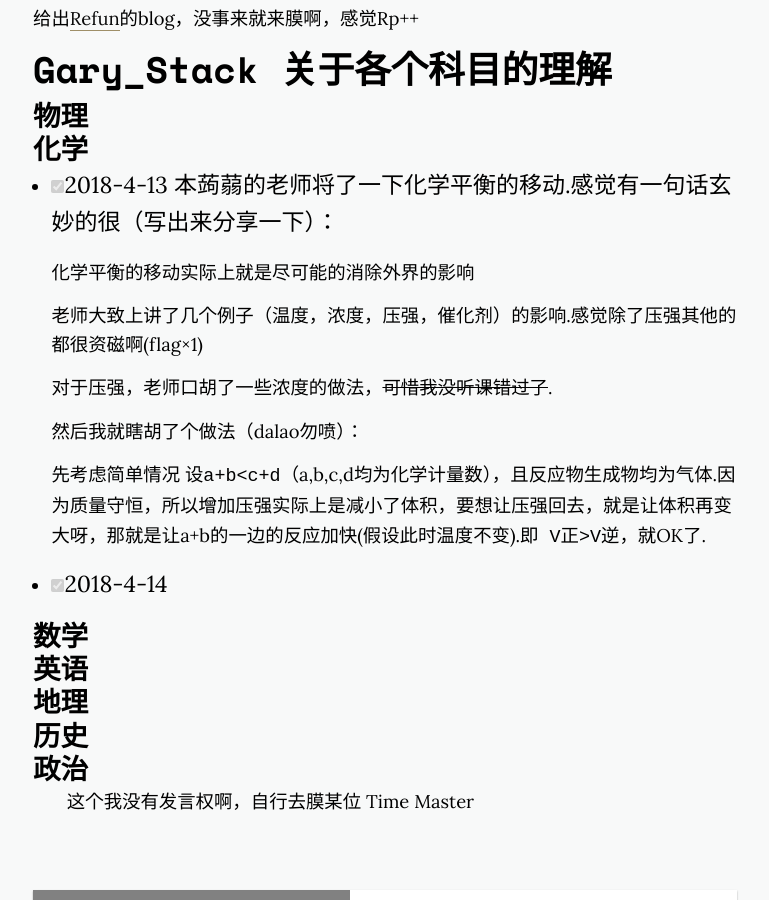
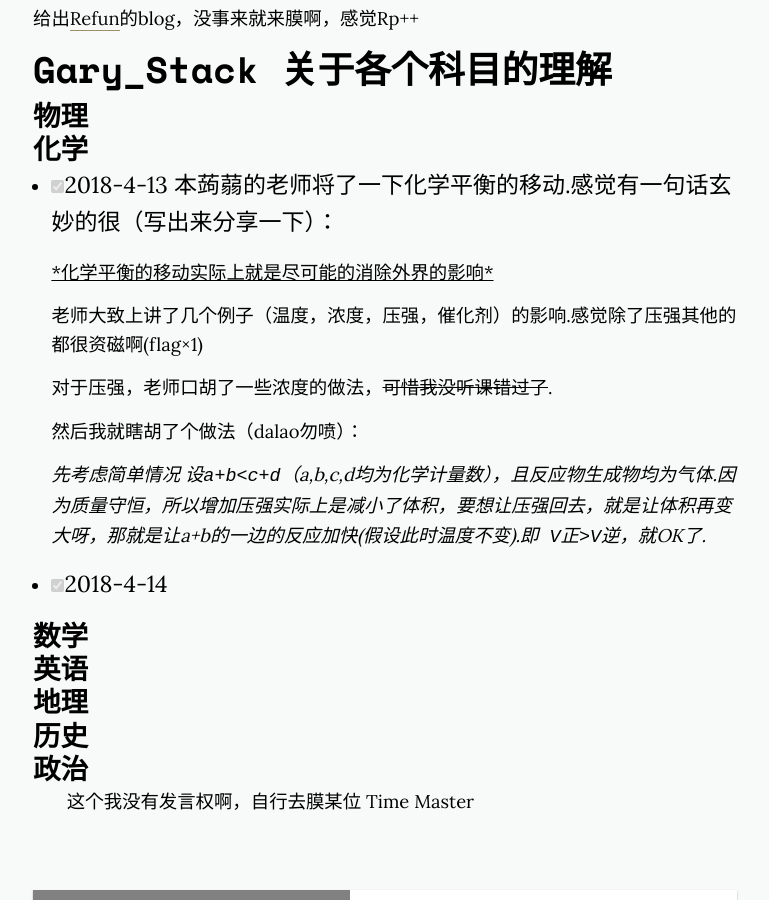
Before and after one commit to GaryStack/project-lambda.github.io, a Jekyll site: the page built from _posts/2018-4-2-文化课相关.markdown, in a window 1280 px wide and 900 px high, scrolled down 1269 px. Shown: the whole window, without its empty margins (255-1024 px from the left). Built offline with Jekyll 4.4.1, drawn with Linux system fonts in a browser that asks for light colours; nearby versions of some CDN libraries; grey boxes are pictures that could not be loaded.

```diff
--- a/_posts/2018-4-2-文化课相关.markdown
+++ b/_posts/2018-4-2-文化课相关.markdown
@@ -44,7 +44,7 @@ _OIer了解一下_
 
 - [x] 2018-4-13 本蒟蒻的老师将了一下化学平衡的移动.感觉有一句话玄妙的很（写出来分享一下）：
 
-     化学平衡的移动实际上就是尽可能的消除外界的影响
+     <u>*化学平衡的移动实际上就是尽可能的消除外界的影响*</u>
 
      老师大致上讲了几个例子（温度，浓度，压强，催化剂）的影响.感觉除了压强其他的都很资磁啊(flag×1)
 
@@ -52,7 +52,7 @@ _OIer了解一下_
 
      然后我就瞎胡了个做法（dalao勿喷）：
 
-     先考虑简单情况 设`a+b<c+d`（a,b,c,d均为化学计量数），且反应物生成物均为气体.因为质量守恒，所以增加压强实际上是减小了体积，要想让压强回去，就是让体积再变大呀，那就是让a+b的一边的反应加快(假设此时温度不变).即` V正>V逆`，就OK了.
+     *先考虑简单情况 设`a+b<c+d`（a,b,c,d均为化学计量数），且反应物生成物均为气体.因为质量守恒，所以增加压强实际上是减小了体积，要想让压强回去，就是让体积再变大呀，那就是让a+b的一边的反应加快(假设此时温度不变).即` V正>V逆`，就OK了.*
 
 - [x] 2018-4-14
 
```
